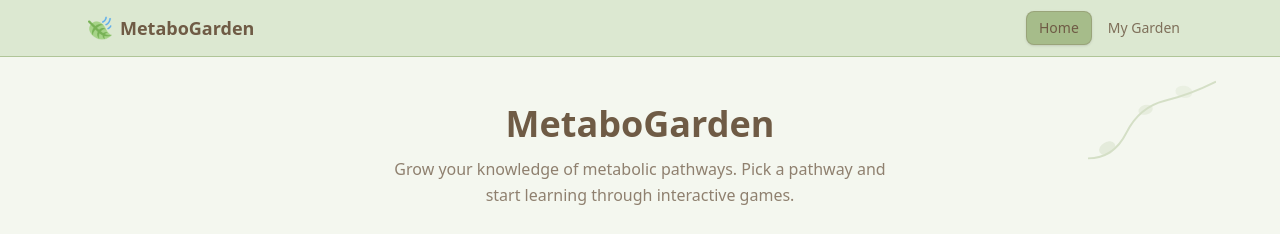
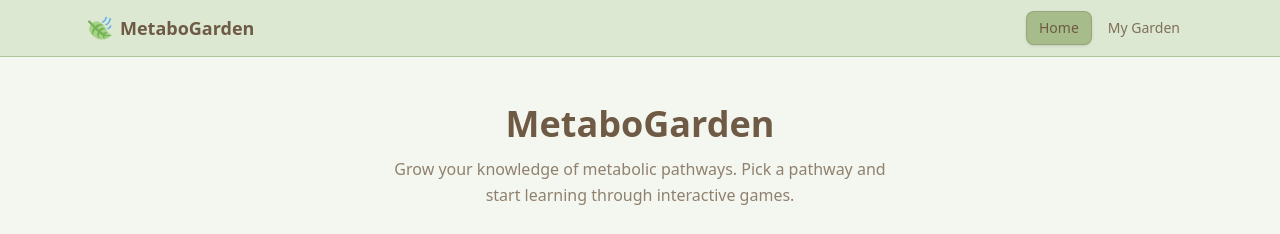
Before and after one commit to ilassalle/MetaboGarden, a Next.js app: page / in a window 1280 px wide. Shown: the top 234 px of the page. Built offline with nearby package versions, Linux system fonts and the light colour scheme.

Commit message:
Remove top-right decorative vine from home page

```diff
--- a/src/app/page.tsx
+++ b/src/app/page.tsx
@@ -25,7 +25,6 @@ export default function Home() {
   return (
     <div className="relative max-w-6xl mx-auto px-4 sm:px-6 py-12">
       {/* Decorative corners */}
-      <VineCorner className="absolute top-0 right-0 w-32 h-32 opacity-40 pointer-events-none" />
       <VineCorner className="absolute bottom-0 left-0 w-32 h-32 opacity-30 pointer-events-none rotate-180" />
 
       {/* Header */}
```
